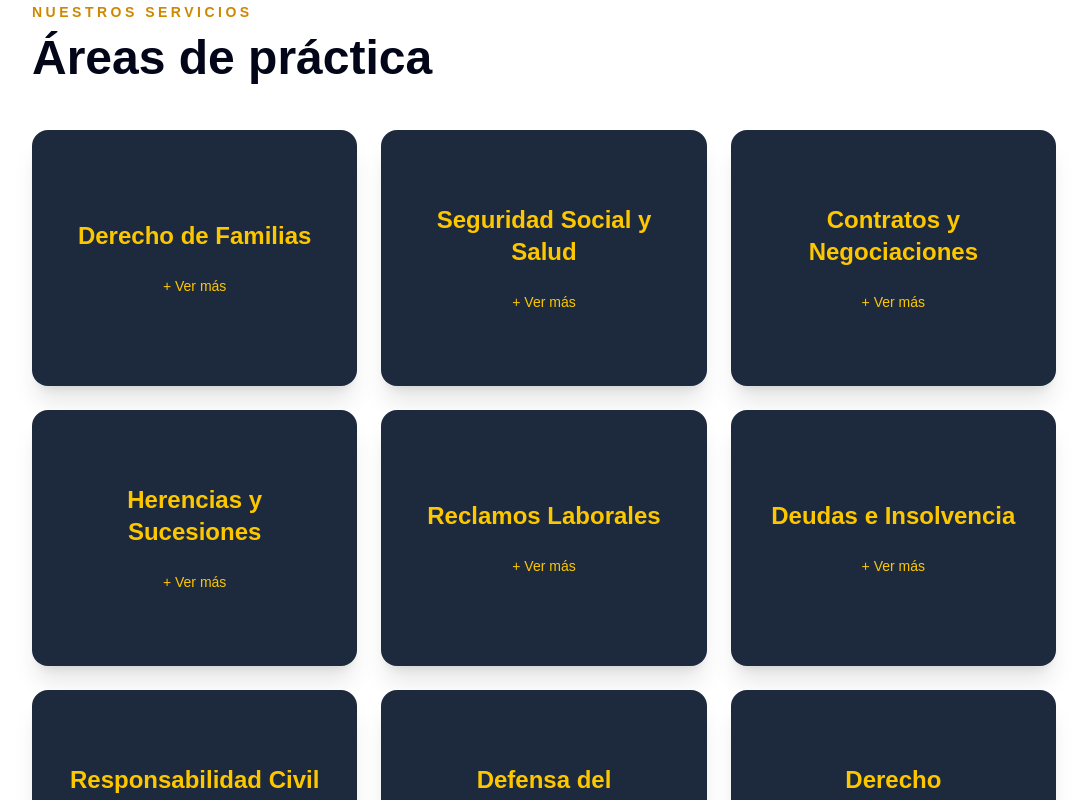
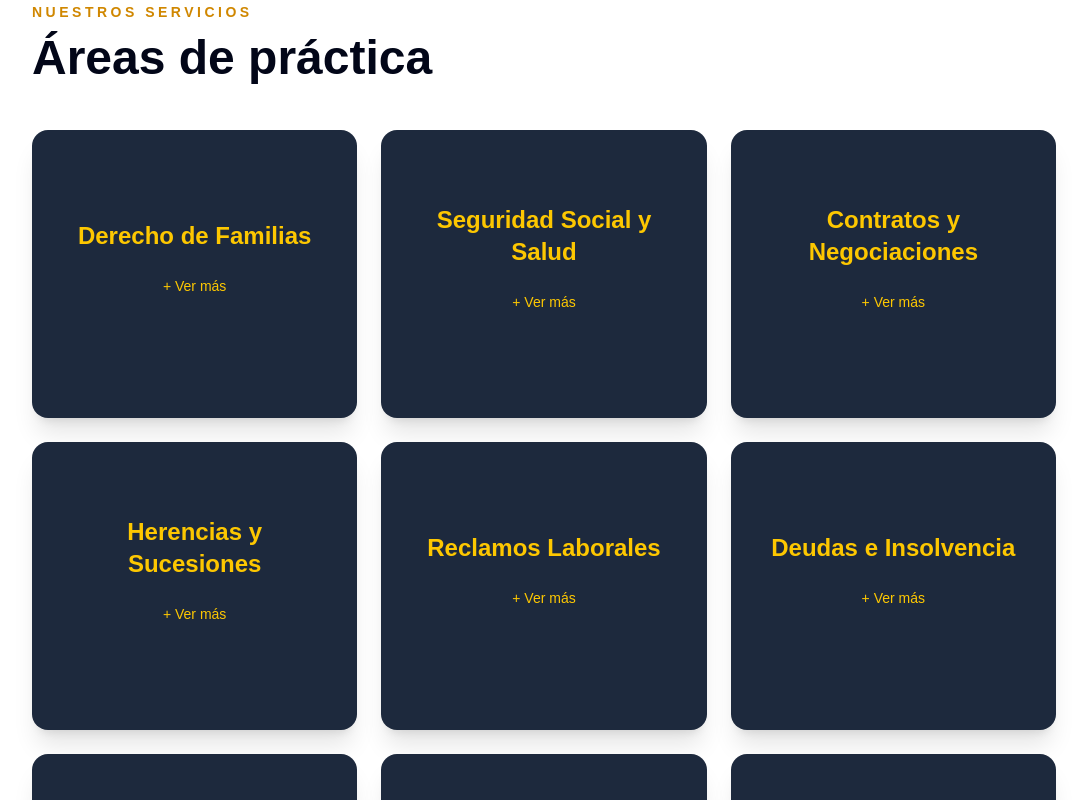
Before and after one commit to cristiandalinger98/juan-manuel-fernandez-web, a Next.js app: page / in a window 1280 px wide. Shown: the part 3080-3880 px from the top of the page, without its empty margins (96-1183 px from the left). Built offline with nearby package versions, Linux system fonts and the light colour scheme.

Commit message:
Ajuste altura tarjetas de servicios

```diff
--- a/app/components/ServiceCard.tsx
+++ b/app/components/ServiceCard.tsx
@@ -18,7 +18,7 @@ export default function ServiceCard({
   return (
     <div
       onClick={() => setExpanded(!expanded)}
-      className="min-h-64 cursor-pointer rounded-2xl bg-slate-800 p-8 text-center shadow-xl transition-all duration-500 hover:shadow-2xl"
+      className="min-h-72 cursor-pointer rounded-2xl bg-slate-800 p-8 text-center shadow-xl transition-all duration-500 hover:shadow-2xl"
     >
       <div className="flex min-h-48 flex-col items-center justify-center">
         <h3 className="text-2xl font-bold text-yellow-400">
@@ -28,7 +28,7 @@ export default function ServiceCard({
         <div
           className={`overflow-hidden transition-all duration-500 ${
             expanded
-              ? "mt-5 max-h-40 opacity-100"
+              ? "mt-5 max-h-96 opacity-100"
               : "max-h-0 opacity-0"
           }`}
         >
```
